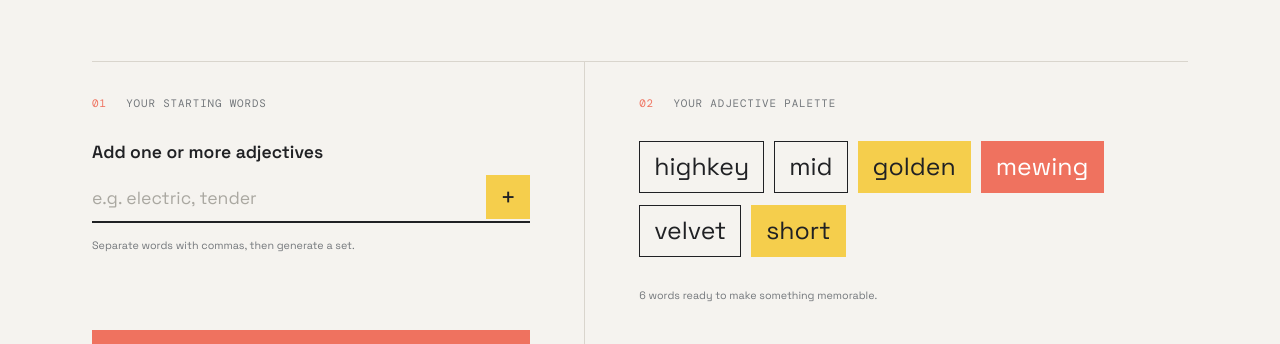
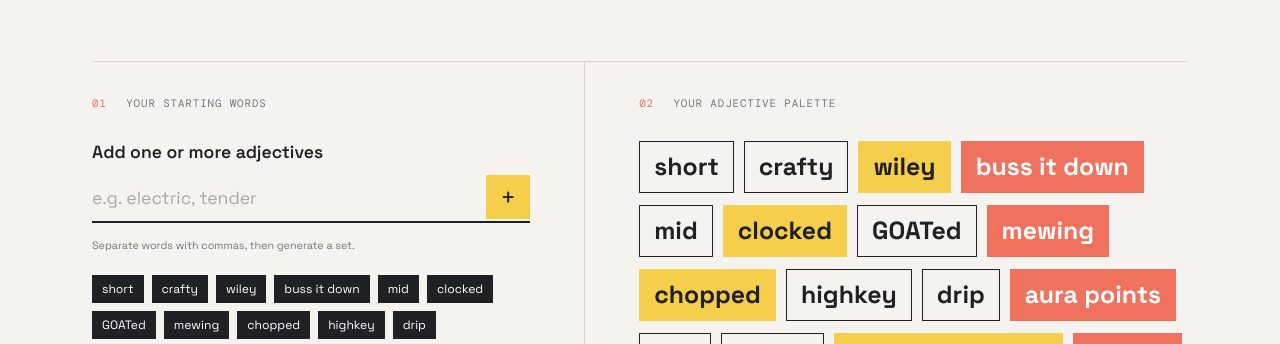
Before and after one commit to Abercrombie35/madlibs-starter, a website: page index.html in a window 1280 px wide. Shown: the part 450-794 px from the top of the page. Drawn offline with nearby package versions, Linux system fonts and the light colour scheme.

Commit message:
Show submitted adjectives on load

```diff
--- a/index.html
+++ b/index.html
@@ -111,7 +111,7 @@
         const palette = document.querySelector('#palette');
         const paletteNote = document.querySelector('#palette-note');
         const generatedWords = adjectives.concat(['luminous', 'restless', 'velvet', 'brave', 'playful', 'wild', 'tender', 'magnetic', 'strange', 'golden', 'clever', 'electric', 'quiet', 'glossy', 'hopeful']);
-        let userWords = [];
+        let userWords = adjectives.slice();
 
         function addWords() {
             const newWords = input.value.split(',').map(word => word.trim().toLowerCase().replace(/[^a-z -]/g, '').replace(/\s+/g, ' ')).filter(word => word && !userWords.includes(word));
```
